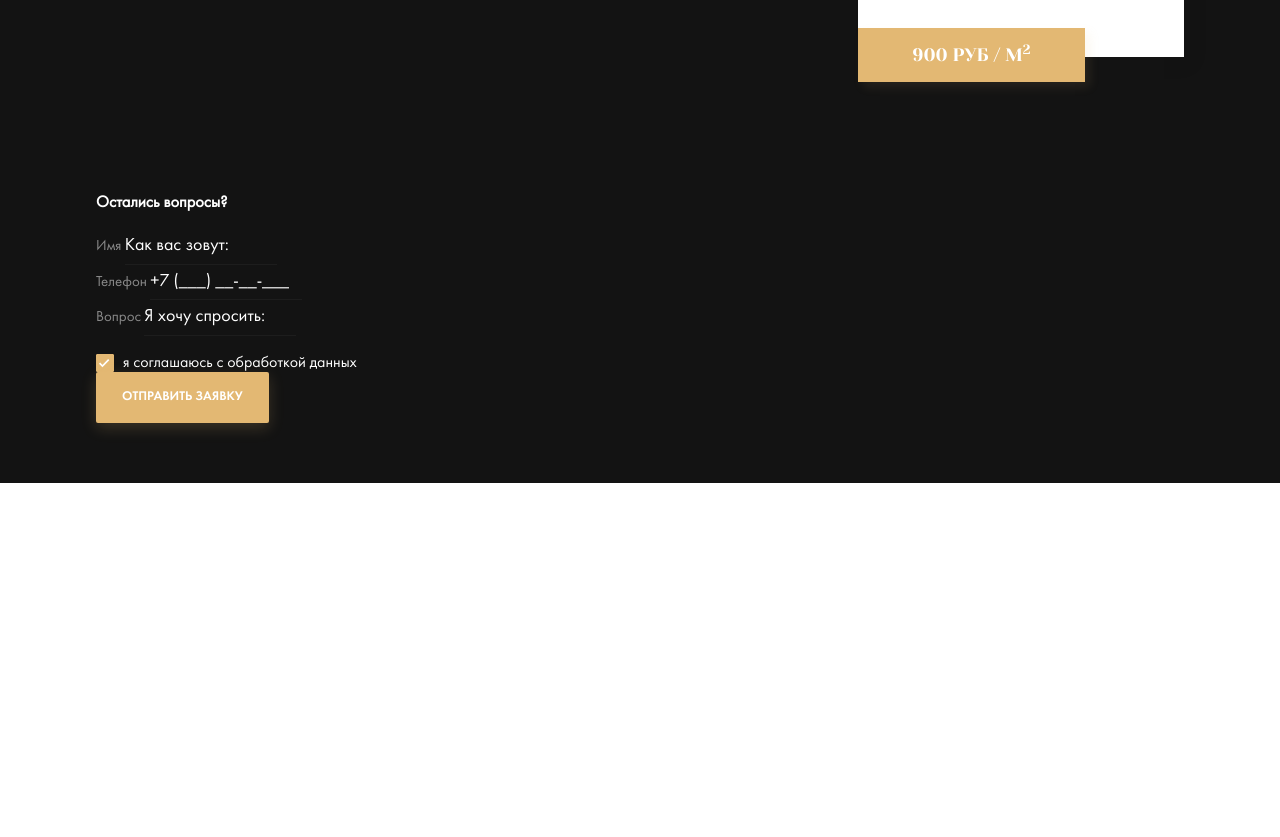
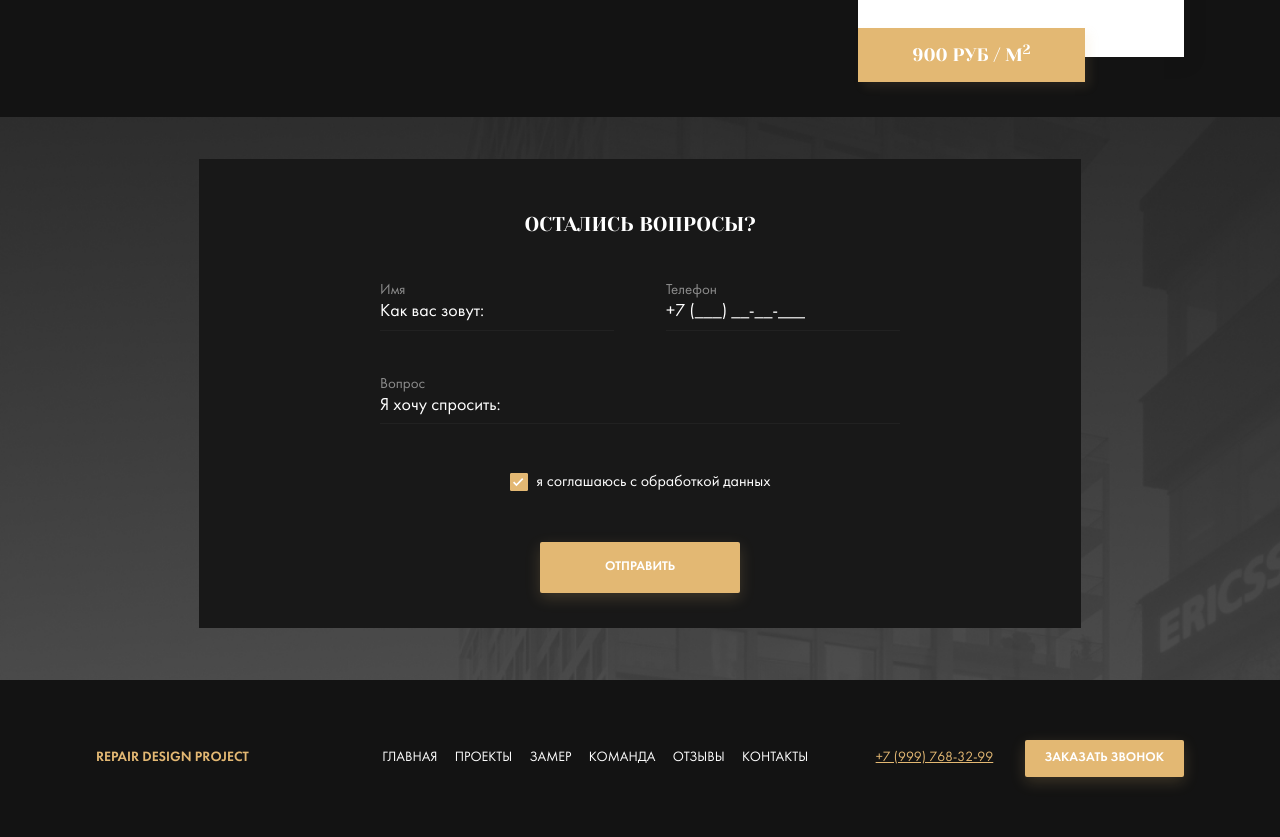
Before and after one commit to Dias78/MyFirstHomework, a website: page index.html in a window 1280 px wide. Shown: the part 4079-4916 px from the top of the page. Before the commit the page ends 4562 px from the top, so only its background shows below. Drawn offline with nearby package versions, Linux system fonts and the light colour scheme; files whose address does not match are found by name.

Commit message:
feat: made up the menu

```diff
--- a/index.html
+++ b/index.html
@@ -485,9 +485,9 @@
     <!-- /.section types -->
   </main>
 
-  <footer class="section section--dark">
+  <footer class="footer section--dark">
     <div class="container">
-      <div class="footer-wrap">
+      <div class="footer__wrap">
         <h3 class="footer__title">Остались вопросы?</h3>
         <form action="#" class="form footer__form">
           <div class="input-group footer__input-group">
@@ -502,7 +502,7 @@
             <input type="tel" autocomplete="off" name="userPhone" class="input form__input footer__input input--light" id="user-phone" placeholder="Ваш номер телефона:">
           </div>
           <!-- /.input-group footer__input-group -->
-          <div class="input-group footer__input-group">
+          <div class="input-group footer__input-group footer__input-group--full-width">
             <label for="user-question" class="label form__label label--light">Вопрос</label>
             <!-- /.label form__label -->
             <input type="text" autocomplete="off" name="userEmail" class="input form__input footer__input input--light" id="user-question" placeholder="Я хочу спросить:">
@@ -510,16 +510,38 @@
           <!-- /.input-group footer__input-group -->
           <div class="policy footer__policy">
             <input type="checkbox" name="policy-checkbox" id="policy-checkbox" class="policy__checkbox" checked>
-            <label for="policy-checkbox" class="policy__label">я соглашаюсь с обработкой данных</label>
+            <label for="policy-checkbox" class="policy__label policy__label--center">я соглашаюсь с обработкой данных</label>
           </div>
           <!-- /.policy -->
-          <button class="button button--primary footer__button">Отправить заявку</button>
+          <button class="button button--primary footer__button">Отправить</button>
         </form>
         <!-- /.form footer__form -->
       </div>
       <!-- /.footer-wrap -->
     </div>
     <!-- /.container -->
+    <div class="footer__menu">
+      <div class="container">
+        <div class="menu">
+          <div class="logo menu__logo">Repair Design Project</div>
+          <nav class="nav menu__nav">
+            <a href="#" class="nav__item">Главная</a>
+            <a href="#" class="nav__item">Пpоекты</a>
+            <a href="#" class="nav__item">Замер</a>
+            <a href="#" class="nav__item">Команда</a>
+            <a href="#" class="nav__item">Отзывы</a>
+            <a href="#" class="nav__item">Контакты</a>
+          </nav>
+          <div class="contacts menu__contacts">
+            <a href="tel:+79997683299" class="phone contacts__phone">+7 (999) 768-32-99</a>
+            <button class="button contacts__button button--primary" data-toggle="modal">Заказать звонок</button>
+          </div>
+        </div>
+        <!-- /.menu -->
+      </div>
+      <!-- /.container -->
+    </div>
+    <!-- /.footer__menu -->
   </footer>
 
   <div class="modal">
--- a/sass/style.sass
+++ b/sass/style.sass
@@ -10,6 +10,7 @@
 @import 'templates/control'
 @import 'templates/types'
 @import 'templates/design'
+@import 'templates/footer'
 @import 'templates/modal'
 
 @import 'media'
--- a/sass/templates/_design.sass
+++ b/sass/templates/_design.sass
@@ -1,4 +1,5 @@
 .design
+  // padding-bottom: 30rem
   position: relative
   &::after
     content: ''
--- /dev/null
+++ b/sass/templates/_footer.sass
@@ -0,0 +1,43 @@
+.footer
+  background: $dark url('../img/footer-bg.jpg') no-repeat center / cover
+  padding-top: 3rem
+  &__wrap
+    margin-top: -20rem
+    background-color: $black
+    max-width: 63.07rem
+    margin: auto
+    margin-bottom: 3.714rem
+    padding: 2.5rem
+  &__title
+    font-family: 'Yeseva One', cursive
+    text-transform: uppercase
+    font-size: 1.428rem
+    font-style: normal
+    font-weight: normal
+    text-align: center
+    margin-bottom: 3.214rem
+  &__form
+    display: flex
+    flex-wrap: wrap
+    justify-content: space-between
+    max-width: 37.142rem
+    margin: auto
+  &__input
+    padding-top: 0.2rem
+    &-group
+      display: flex
+      flex-direction: column
+      flex-basis: 45%
+      margin-bottom: 3.2rem
+      &--full-width
+        flex-basis: 100%
+        margin-bottom: 2.2rem
+  &__policy
+    flex-basis: 100%
+    margin-bottom: 3.6rem
+  &__button
+    margin: auto
+    padding: 1.285rem 4.642rem
+  &__menu
+    background-color: $dark
+    padding: 4.285rem 0
```
Also changed, not shown: css/style.css.
